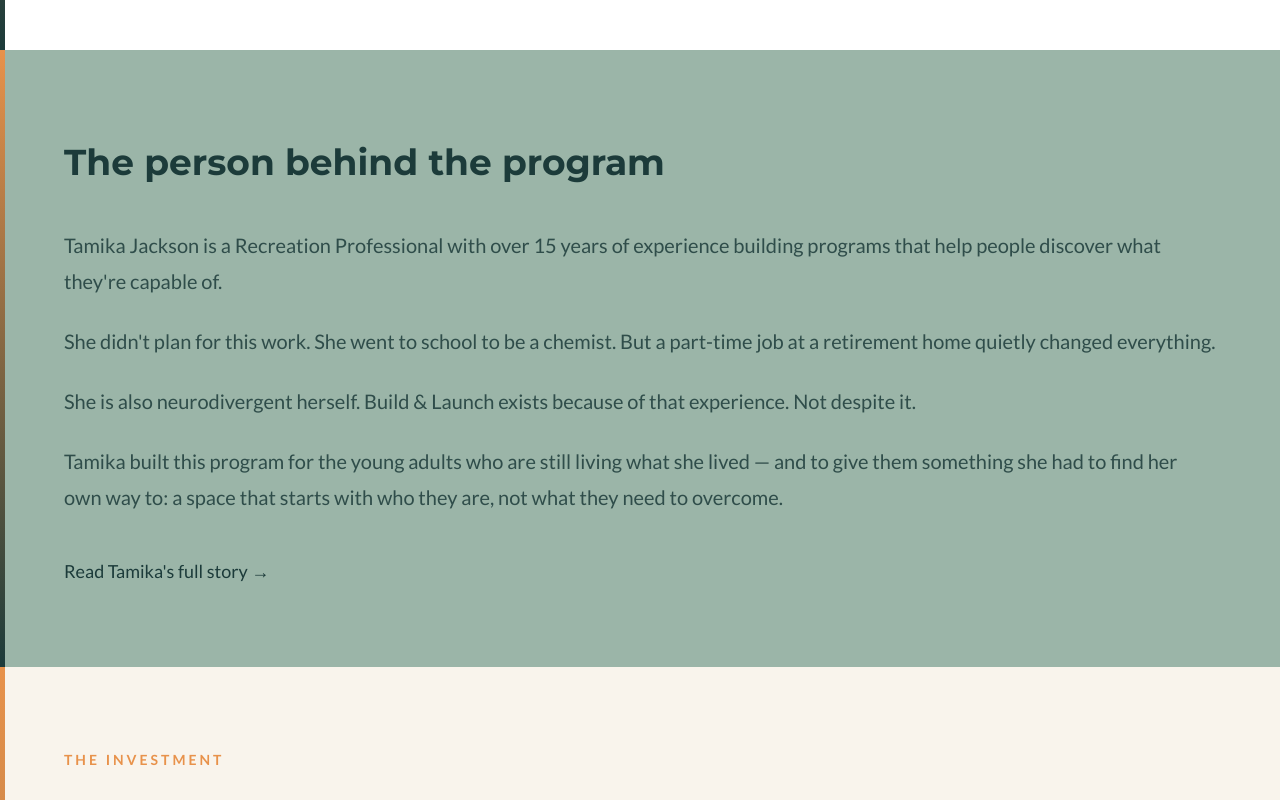
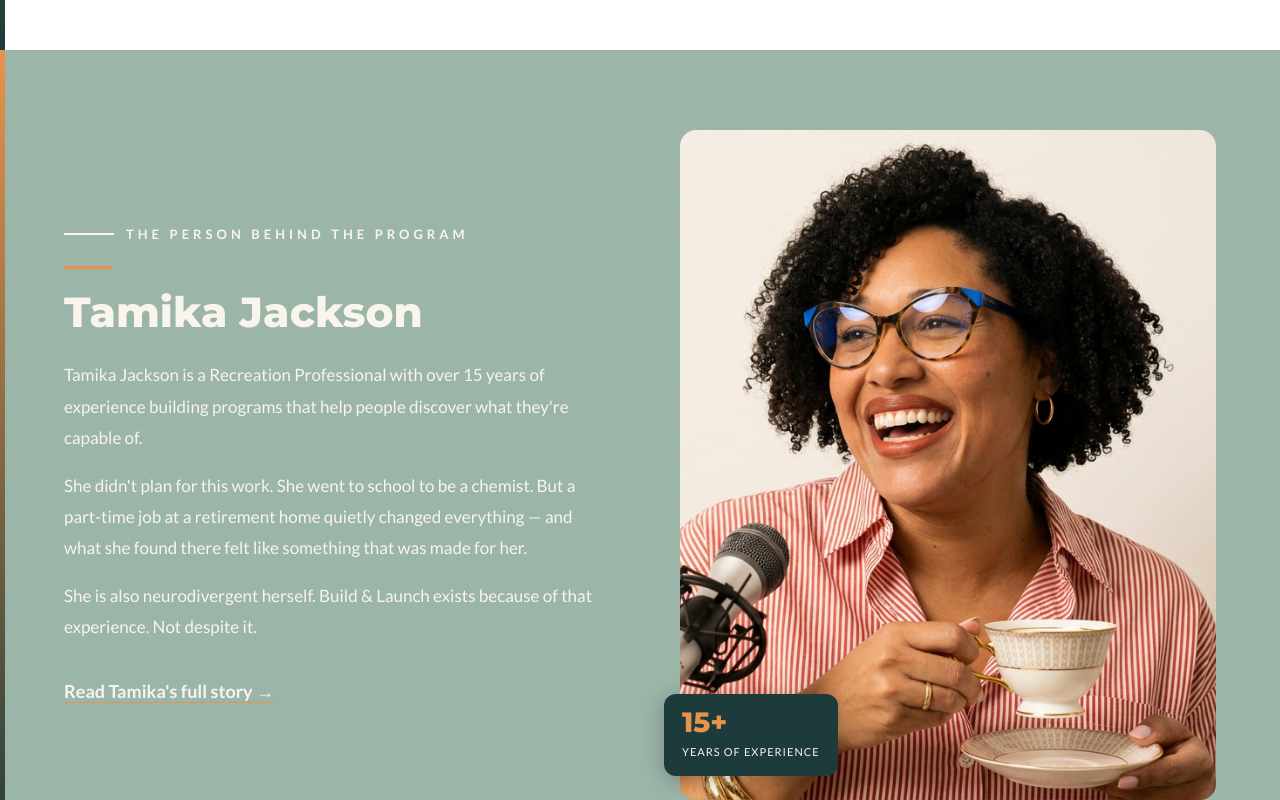
Before and after one commit to tamikanabilajackson-netizen/tjrcs-website, a Next.js app: page / in a window 1280 px wide. Shown: the part 4520-5320 px from the top of the page. Built offline with nearby package versions, Linux system fonts and the light colour scheme.

Commit message:
Section 7 larger text sizes

```diff
--- a/app/page.tsx
+++ b/app/page.tsx
@@ -149,27 +149,76 @@ export default function Home() {
         <WhoItIsFor />
 
         {/* 7. About Tamika */}
-        <section id="about" className="relative bg-sage py-20">
+        <section id="about" className="relative" style={{ background: '#9BB5A8', padding: '80px 64px' }}>
           <div className="absolute left-0 top-0 bottom-0 w-[5px]" style={{ background: 'linear-gradient(to bottom, #E8924B, #1C3B3A)' }} aria-hidden="true" />
-          <div className="px-[5%]">
-            <h2 className="font-heading font-bold text-teal text-[36px] mb-8">The person behind the program</h2>
-            <div className="space-y-6 text-teal/85 text-xl leading-[1.8] mb-10">
-              <p>
+          <div className="grid grid-cols-1 lg:grid-cols-2 gap-12 lg:gap-20 items-center">
+
+            {/* Left: text */}
+            <div>
+              {/* Eyebrow */}
+              <div className="flex items-center gap-3 mb-5">
+                <span style={{ display: 'inline-block', width: '50px', height: '2px', background: '#F9F4EC', flexShrink: 0 }} aria-hidden="true" />
+                <span style={{ color: '#F9F4EC', fontSize: '13px', fontFamily: 'var(--font-lato)', fontWeight: 600, letterSpacing: '4px', textTransform: 'uppercase' }}>
+                  The Person Behind the Program
+                </span>
+              </div>
+
+              {/* Accent bar */}
+              <div style={{ width: '48px', height: '3px', background: '#E8924B', marginBottom: '20px' }} aria-hidden="true" />
+
+              {/* Heading */}
+              <h2 style={{ fontFamily: 'var(--font-montserrat)', fontWeight: 800, fontSize: '42px', color: '#F9F4EC', marginBottom: '24px', lineHeight: 1.1 }}>
+                Tamika Jackson
+              </h2>
+
+              {/* Body */}
+              <div style={{ display: 'flex', flexDirection: 'column', gap: '16px', marginBottom: '32px' }}>
+                <p style={{ fontFamily: 'var(--font-lato)', fontWeight: 400, fontSize: '17px', lineHeight: 1.85, color: '#F9F4EC' }}>
                   Tamika Jackson is a Recreation Professional with over 15 years of experience building programs that help people discover what they&apos;re capable of.
                 </p>
-              <p>
-                She didn&apos;t plan for this work. She went to school to be a chemist. But a part-time job at a retirement home quietly changed everything.
+                <p style={{ fontFamily: 'var(--font-lato)', fontWeight: 400, fontSize: '17px', lineHeight: 1.85, color: '#F9F4EC' }}>
+                  She didn&apos;t plan for this work. She went to school to be a chemist. But a part-time job at a retirement home quietly changed everything &mdash; and what she found there felt like something that was made for her.
                 </p>
-              <p>
+                <p style={{ fontFamily: 'var(--font-lato)', fontWeight: 400, fontSize: '17px', lineHeight: 1.85, color: '#F9F4EC' }}>
                   She is also neurodivergent herself. Build &amp; Launch exists because of that experience. Not despite it.
                 </p>
-              <p>
-                Tamika built this program for the young adults who are still living what she lived &mdash; and to give them something she had to find her own way to: a space that starts with who they are, not what they need to overcome.
+              </div>
+
+              {/* Link */}
+              <a
+                href="#about"
+                style={{ color: '#F9F4EC', fontWeight: 600, textDecoration: 'underline', textDecorationColor: '#E8924B', textUnderlineOffset: '4px' }}
+              >
+                Read Tamika&apos;s full story &rarr;
+              </a>
+            </div>
+
+            {/* Right: photo + badge */}
+            <div style={{ position: 'relative' }}>
+              <img
+                src="/tamika.png"
+                alt="Tamika Jackson"
+                style={{ width: '100%', borderRadius: '16px', objectFit: 'cover', aspectRatio: '4/5', display: 'block' }}
+              />
+              {/* Badge — overlaps bottom-left of photo */}
+              <div style={{
+                position: 'absolute',
+                bottom: '24px',
+                left: '-16px',
+                background: '#1C3B3A',
+                borderRadius: '12px',
+                padding: '14px 18px',
+                boxShadow: '0 4px 20px rgba(0,0,0,0.25)',
+              }}>
+                <p style={{ fontFamily: 'var(--font-montserrat)', fontWeight: 800, fontSize: '28px', color: '#E8924B', margin: 0, lineHeight: 1 }}>
+                  15+
+                </p>
+                <p style={{ fontFamily: 'var(--font-lato)', fontSize: '11px', color: '#F9F4EC', letterSpacing: '1px', margin: 0, marginTop: '6px', textTransform: 'uppercase' }}>
+                  years of experience
                 </p>
               </div>
-            <a href="#about" className="text-teal font-medium hover:underline underline-offset-4">
-              Read Tamika&apos;s full story &rarr;
-            </a>
+            </div>
+
           </div>
         </section>
 
```
Also changed, not shown: public/tamika.png (added). Lines whose indentation alone changed are shown as unchanged.
